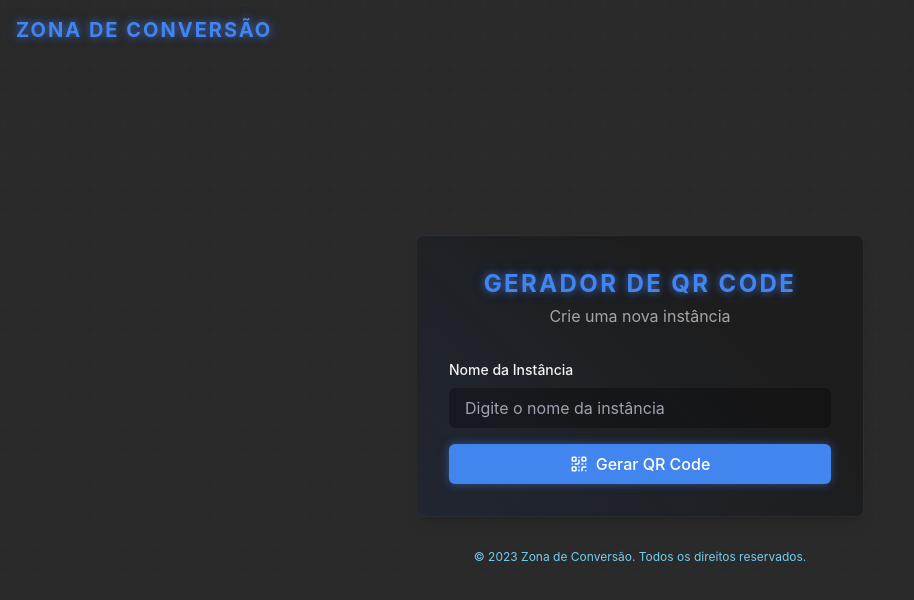
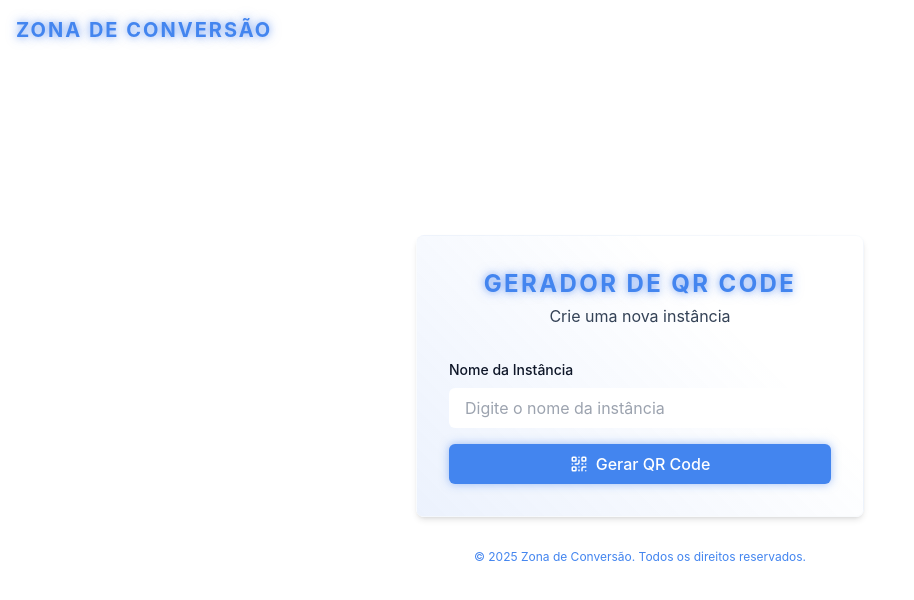
Before and after one commit to ramokoneb/hub_qr_code, a React (Vite) app: page /dashboard in a window 1280 px wide. Shown: the top 600 px of the page, without its empty margins (0-914 px from the left). Built offline with nearby package versions, Linux system fonts and the light colour scheme.

Commit message:
Fix: Update colors and year
Update the background color, text colors, and the year in the footer.

```diff
--- a/src/components/LoginForm.tsx
+++ b/src/components/LoginForm.tsx
@@ -59,13 +59,13 @@ const LoginForm = () => {
   return (
     <div className="tech-card w-full max-w-md p-8 animate-fadeIn">
       <div className="mb-8 text-center">
-        <h2 className="neon-text text-2xl mb-1">ZONA DE CONVERSÃO</h2>
-        <p className="text-skyblue">Entre com suas credenciais</p>
+        <h2 className="neon-text text-2xl mb-1 text-primary">ZONA DE CONVERSÃO</h2>
+        <p className="text-royal">Entre com suas credenciais</p>
       </div>
 
       <form onSubmit={handleSubmit} className="space-y-4">
         <div className="space-y-2">
-          <label htmlFor="username" className="text-sm font-medium block text-left text-white">
+          <label htmlFor="username" className="text-sm font-medium block text-left text-foreground">
             Usuário
           </label>
           <input
@@ -80,7 +80,7 @@ const LoginForm = () => {
         </div>
 
         <div className="space-y-2">
-          <label htmlFor="password" className="text-sm font-medium block text-left text-white">
+          <label htmlFor="password" className="text-sm font-medium block text-left text-foreground">
             Senha
           </label>
           <input
--- a/src/components/QRCodeGenerator.tsx
+++ b/src/components/QRCodeGenerator.tsx
@@ -117,13 +117,13 @@ const QRCodeGenerator = () => {
   return (
     <div className="tech-card w-full max-w-md p-8 animate-fadeIn">
       <div className="mb-8 text-center">
-        <h2 className="neon-text text-2xl mb-1">GERADOR DE QR CODE</h2>
+        <h2 className="neon-text text-2xl mb-1 text-primary">GERADOR DE QR CODE</h2>
         <p className="text-muted-foreground">Crie uma nova instância</p>
       </div>
 
       <div className="space-y-4">
         <div className="space-y-2">
-          <label htmlFor="instanceName" className="text-sm font-medium block text-left">
+          <label htmlFor="instanceName" className="text-sm font-medium block text-left text-foreground">
             Nome da Instância
           </label>
           <input
@@ -155,7 +155,7 @@ const QRCodeGenerator = () => {
         {timerActive && (
           <div className="mt-4 flex items-center justify-center text-sm">
             <RefreshCw size={16} className="mr-2 animate-spin" />
-            <span>Novo QR Code em: <span className="text-neon font-bold">{timeLeft}s</span></span>
+            <span>Novo QR Code em: <span className="text-primary font-bold">{timeLeft}s</span></span>
           </div>
         )}
 
--- a/src/index.css
+++ b/src/index.css
@@ -5,32 +5,32 @@
 
 @layer base {
   :root {
-    --background: 0 0% 16%;
-    --foreground: 0 0% 95%;
+    --background: 0 0% 100%;
+    --foreground: 222 47% 11%;
 
-    --card: 0 0% 20%;
-    --card-foreground: 0 0% 95%;
+    --card: 0 0% 100%;
+    --card-foreground: 222 47% 11%;
 
-    --popover: 0 0% 16%;
-    --popover-foreground: 0 0% 95%;
+    --popover: 0 0% 100%;
+    --popover-foreground: 222 47% 11%;
 
     --primary: 217 84% 60%;
     --primary-foreground: 0 0% 100%;
 
-    --secondary: 0 0% 20%;
-    --secondary-foreground: 0 0% 95%;
+    --secondary: 210 40% 96%;
+    --secondary-foreground: 222 47% 11%;
 
-    --muted: 0 0% 24%;
-    --muted-foreground: 0 0% 65%;
+    --muted: 210 40% 96%;
+    --muted-foreground: 215 25% 27%;
 
     --accent: 252 75% 66%;
-    --accent-foreground: 0 0% 95%;
+    --accent-foreground: 0 0% 100%;
 
     --destructive: 0 84.2% 60.2%;
-    --destructive-foreground: 0 0% 95%;
+    --destructive-foreground: 0 0% 98%;
 
-    --border: 0 0% 24%;
-    --input: 0 0% 24%;
+    --border: 214 32% 91%;
+    --input: 214 32% 91%;
     --ring: 217 84% 60%;
 
     --radius: 0.5rem;
@@ -43,7 +43,7 @@
   }
 
   body {
-    @apply bg-background text-foreground bg-tech-pattern;
+    @apply bg-background text-foreground;
     font-family: 'Inter', system-ui, sans-serif;
   }
 
@@ -58,15 +58,15 @@
   }
 
   .tech-border {
-    @apply border border-muted/40 backdrop-blur-sm bg-black/30;
+    @apply border border-muted/40 backdrop-blur-sm bg-white/90;
   }
 
   .tech-card {
-    @apply tech-border bg-gradient-glow rounded-lg shadow-lg;
+    @apply tech-border bg-gradient-glow rounded-lg shadow-md;
   }
 
   .tech-input {
-    @apply bg-black/30 border-muted/60 focus:border-primary focus:ring-1 focus:ring-primary rounded-md px-4 py-2 w-full transition-all duration-300;
+    @apply bg-white border-input focus:border-primary focus:ring-1 focus:ring-primary rounded-md px-4 py-2 w-full transition-all duration-300;
   }
 
   .shimmer {
--- a/src/pages/Dashboard.tsx
+++ b/src/pages/Dashboard.tsx
@@ -10,13 +10,13 @@ const Dashboard = () => {
   return (
     <div className="min-h-screen flex flex-col items-center justify-center p-4">
       <div className="absolute top-4 left-4">
-        <h1 className="neon-text text-xl">ZONA DE CONVERSÃO</h1>
+        <h1 className="neon-text text-xl text-primary">ZONA DE CONVERSÃO</h1>
       </div>
 
       <div className="w-full max-w-md">
         <QRCodeGenerator />
-        <div className="mt-8 text-xs text-skyblue text-center">
-          © 2023 Zona de Conversão. Todos os direitos reservados.
+        <div className="mt-8 text-xs text-primary text-center">
+          © 2025 Zona de Conversão. Todos os direitos reservados.
         </div>
       </div>
     </div>
--- a/src/pages/Index.tsx
+++ b/src/pages/Index.tsx
@@ -11,8 +11,8 @@ const Index = () => {
     <div className="min-h-screen flex flex-col items-center justify-center p-4">
       <div className="w-full max-w-md">
         <LoginForm />
-        <div className="mt-8 text-xs text-skyblue text-center">
-          © 2023 Zona de Conversão. Todos os direitos reservados.
+        <div className="mt-8 text-xs text-primary text-center">
+          © 2025 Zona de Conversão. Todos os direitos reservados.
         </div>
       </div>
     </div>
```
